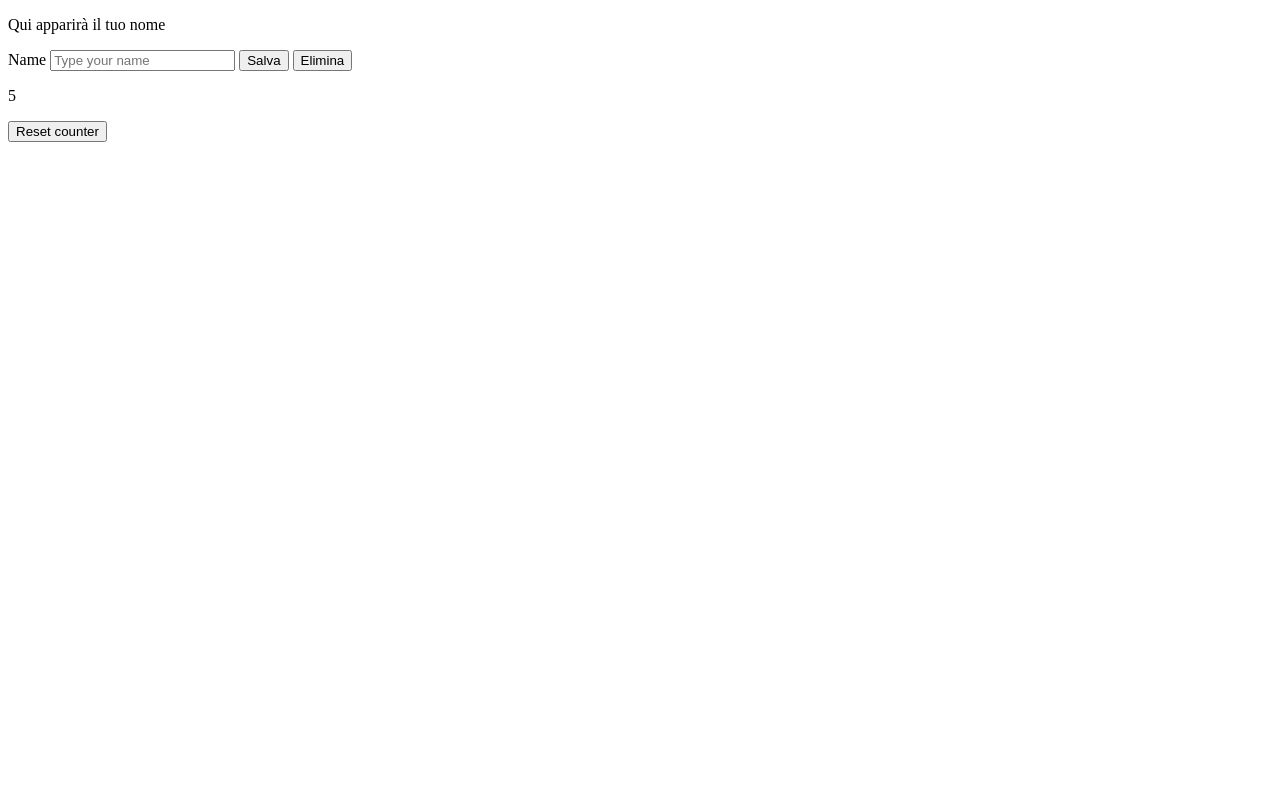
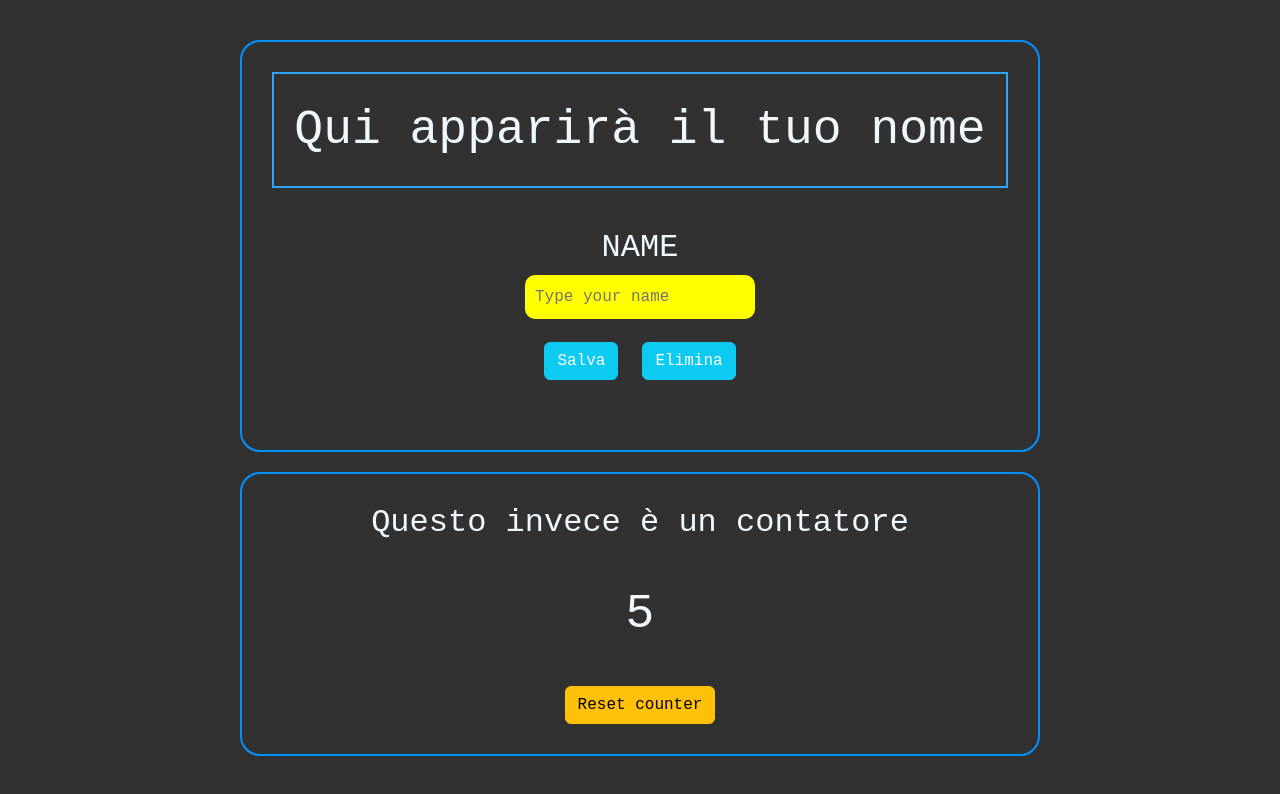
Before and after one commit to matteofalco1986/FSDev05122023, a plain HTML site: page index.html in a window 1280 px wide. Drawn offline with nearby package versions, Linux system fonts and the light colour scheme.

Commit message:
Add some CSS embellishment

```diff
--- a/assets/index2.js
+++ b/assets/index2.js
@@ -3,32 +3,33 @@ const clearCounterBtn = document.querySelector('.clearCounter');
 const interval = 1000;
 let counter = 0;
 
-if (!localStorage.getItem('counterValue')) {
+// Controlla se l'utente sta aprendo la pagina o refresha
+if (!sessionStorage.getItem('counterValue')) {
     counter = 0;
 } else {
-    counter = parseInt(localStorage.getItem('counterValue'))
+    counter = parseInt(sessionStorage.getItem('counterValue'))
 }
+// Displays the counter on screen
 counterDisplay.innerHTML = counter;
-
-
 
 function count() {
     // Incrementa il contatore
     counter++;
     // Salva il valore incrementato nel local storage
-    localStorage.setItem('counterValue', counter);
+    sessionStorage.setItem('counterValue', counter);
     // Inietta il valore nell'HTML
     counterDisplay.innerHTML = counter;
 }
 
+// Restarts the counter
 clearCounterBtn.addEventListener('click', (event) => {
     event.preventDefault();
-    counter = 0;
+    counter = -1;
 })
 
 
 // Esegue la funzione count ogni secondo
 window.onload = (event) => {
     event.preventDefault();
-    setInterval(count, 1000);
+    setInterval(count, interval);
 }
--- a/assets/style.css
+++ b/assets/style.css
@@ -0,0 +1,49 @@
+* {
+    margin-bottom: 20px;
+}
+
+body {
+    text-align: center;
+    color: aliceblue;
+    background-color: #313131;
+    font-family: 'Courier New', Courier, monospace;
+}
+
+input {
+    margin-bottom: 10px;
+    background: yellow;
+    border-radius: 10px;
+    border: none;
+    padding: 10px;
+    margin-bottom: 3px;
+}
+
+p {
+    font-size: 3rem;
+    padding: 20px;
+}
+
+p:nth-child(1) {
+    border: 2px solid rgb(48, 165, 255);
+}
+
+#ex1, #ex2 {
+    border: 2px solid rgb(0, 145, 255);
+    padding: 30px;
+    border-radius: 20px;
+}
+
+label {
+    font-size: 2rem;
+    text-transform: uppercase;
+    margin-bottom: 3px;
+}
+
+.mainPage {
+    padding: 40px;
+
+}
+
+button {
+    font-weight: bold;
+}
--- a/index.html
+++ b/index.html
@@ -5,24 +5,40 @@
     <meta charset="UTF-8">
     <meta name="viewport" content="width=device-width, initial-scale=1.0">
     <title>Form e timer</title>
+    <link href="https://cdn.jsdelivr.net/npm/bootstrap@5.3.2/dist/css/bootstrap.min.css" rel="stylesheet"
+        integrity="sha384-T3c6CoIi6uLrA9TneNEoa7RxnatzjcDSCmG1MXxSR1GAsXEV/Dwwykc2MPK8M2HN" crossorigin="anonymous">
     <link rel="stylesheet" href="assets/style.css">
+    <script src="https://cdn.jsdelivr.net/npm/bootstrap@5.3.2/dist/js/bootstrap.bundle.min.js"
+        integrity="sha384-C6RzsynM9kWDrMNeT87bh95OGNyZPhcTNXj1NW7RuBCsyN/o0jlpcV8Qyq46cDfL" crossorigin="anonymous"
+        defer></script>
     <script src="assets/index.js" defer></script>
     <script src="assets/index2.js" defer></script>
 </head>
 
 <body>
+    <div class="mainPage d-flex justify-content-center align-items-center">
+        <div>
+            <div class="d-flex flex-column align-items-center" id="ex1">
                 <div>
                     <p></p>
                 </div>
-    <form action="">
+                <form action="#" id="nameForm">
+                    <div class="d-flex flex-column align-items-center">
                         <label for="inputName">Name</label>
-        <input type="text" placeholder="Type your name" id="inputName">
-        <button class="save">Salva</button>
-        <button class="delete">Elimina</button>
+                        <input type="text" placeholder="Type your name" id="inputName" class="">
+                    </div>
+                    <div class="d-flex justify-content-center gap-4">
+                        <button class="save btn btn-info text-white">Salva</button>
+                        <button class="delete btn btn-info text-white">Elimina</button>
+                    </div>
                 </form>
-    <div>
+            </div>
+            <div class="d-flex flex-column align-items-center" id="ex2">
+                <h2 class="mb-3">Questo invece è un contatore</h2>
                 <p class="counter"></p>
-        <button type="button" class="clearCounter">Reset counter</button>
+                <button type="button" class="clearCounter btn btn-warning">Reset counter</button>
+            </div>
+        </div>
     </div>
 </body>
 
```
Lines whose indentation alone changed are shown as unchanged.
